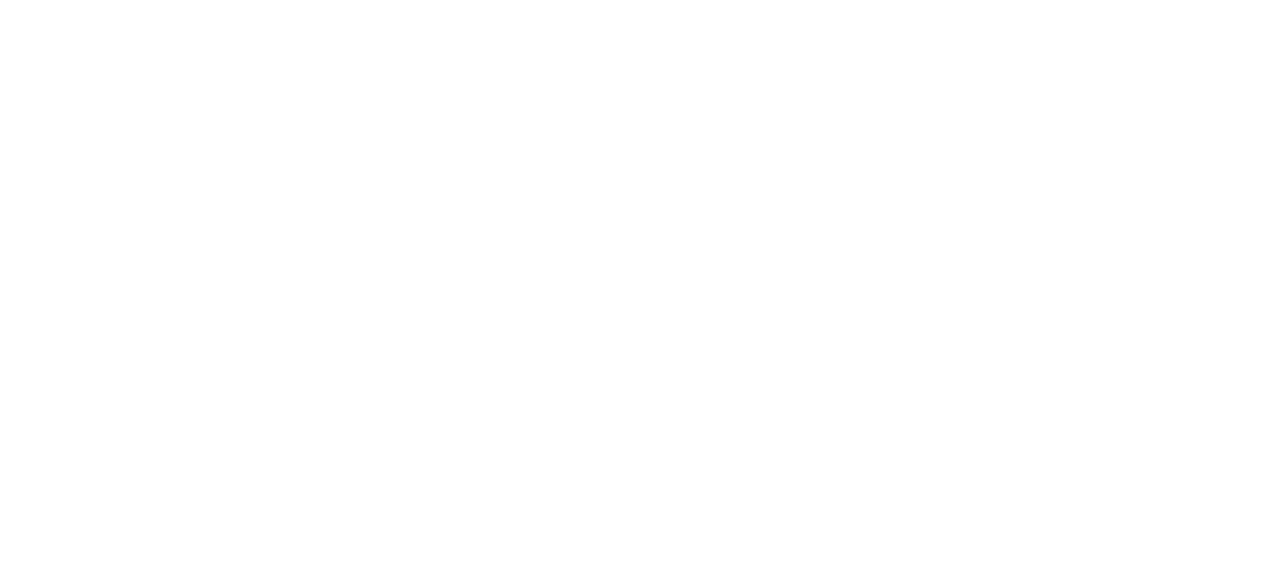
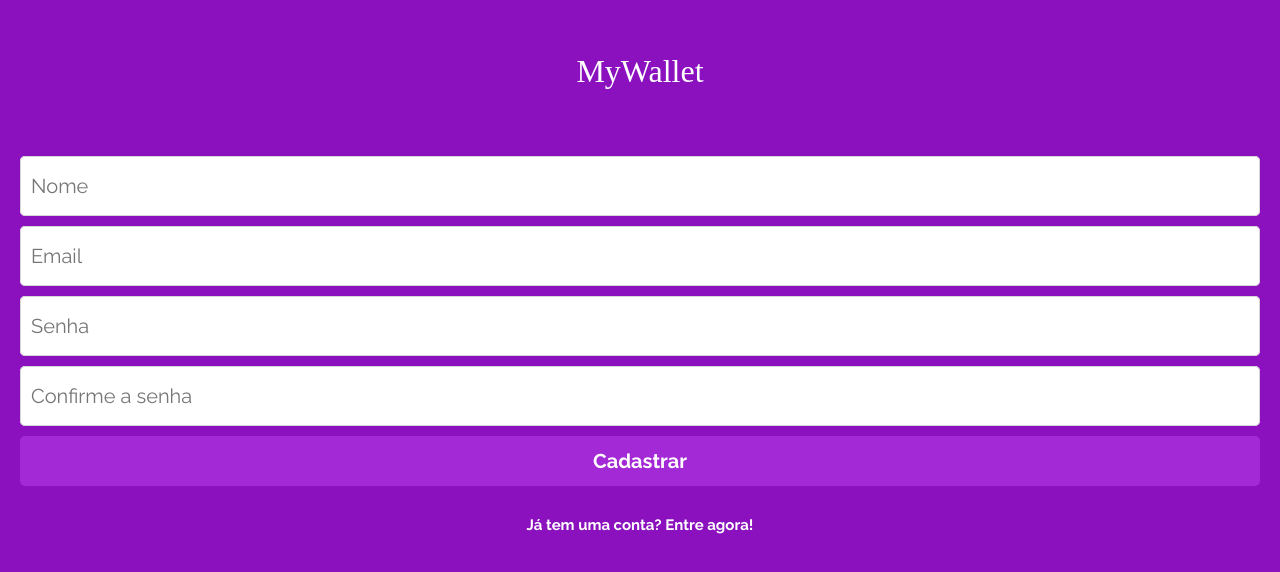
Before and after one commit to danielpqb/projeto13-mywallet-front, a React (Create React App) app: page /register in a window 1280 px wide. Before the commit this address had no page. Shown: the part 120-692 px from the top of the page. Built offline with nearby package versions, Linux system fonts and the light colour scheme; a web font is replaced by a local one.

Commit message:
Login and Register Screen

```diff
--- a/src/components/App.jsx
+++ b/src/components/App.jsx
@@ -5,6 +5,7 @@
 
 import Login from "./Screens/Login";
 import Register from "./Screens/Register";
+import Balance from "./Screens/Balance";
 
 export default function App() {
   return (
@@ -14,7 +15,8 @@
           <GlobalStyle />
           <Routes>
             <Route path="/" element={<Login />}></Route>
-            <Route path="/" element={<Register />}></Route>
+            <Route path="/register" element={<Register />}></Route>
+            <Route path="/balance" element={<Balance />}></Route>
           </Routes>
         </UserContext.Provider>
       </BrowserRouter>
--- /dev/null
+++ b/src/components/Screens/Balance.jsx
@@ -0,0 +1,30 @@
+import styled from "styled-components";
+
+export default function Balance() {
+  return (
+    <Container>
+      <h1>Olá, Fulano</h1>
+      <div></div>
+    </Container>
+  );
+}
+
+const Container = styled.div`
+  & {
+    width: calc(100vw - (100vw - 100%));
+    height: 100vh;
+
+    flex-direction: column;
+    justify-content: flex-start;
+
+    padding: 20px;
+
+    font-weight: 700;
+    font-size: 15px;
+  }
+
+  h1 {
+    font-weight: 700;
+    font-size: 26px;
+  }
+`;
--- a/src/components/Screens/Login.jsx
+++ b/src/components/Screens/Login.jsx
@@ -1,8 +1,8 @@
 import { Link } from "react-router-dom";
 import styled from "styled-components";
-import InputBox from "../InputBox";
-import Logo from "../Logo";
-import SubmitButton from "../SubmitButton";
+import InputBox from "../Common/InputBox";
+import Logo from "../Common/Logo";
+import SubmitButton from "../Common/SubmitButton";
 
 export default function Login() {
   function handleSubmit(e) {
--- a/src/components/Screens/Register.jsx
+++ b/src/components/Screens/Register.jsx
@@ -1,8 +1,8 @@
 import { Link } from "react-router-dom";
 import styled from "styled-components";
-import InputBox from "../InputBox";
-import Logo from "../Logo";
-import SubmitButton from "../SubmitButton";
+import InputBox from "../Common/InputBox";
+import Logo from "../Common/Logo";
+import SubmitButton from "../Common/SubmitButton";
 
 export default function Register() {
   function handleSubmit(e) {
@@ -14,13 +14,15 @@
       <Logo />
 
       <RegisterForm action="" onSubmit={handleSubmit}>
+        <InputBox name="name" placeholder="Nome" />
         <InputBox name="email" placeholder="Email" />
         <InputBox name="password" placeholder="Senha" />
+        <InputBox name="confirmPassword" placeholder="Confirme a senha" />
 
-        <SubmitButton>Entrar</SubmitButton>
+        <SubmitButton>Cadastrar</SubmitButton>
       </RegisterForm>
 
-      <Link to={"/register"}>Primeira vez? Cadastre-se!</Link>
+      <Link to={"/"}>Já tem uma conta? Entre agora!</Link>
     </Container>
   );
 }
```
Also changed, not shown: src/components/Common/InputBox.jsx (renamed from src/components/InputBox.jsx), src/components/Common/Logo.jsx (renamed from src/components/Logo.jsx), src/components/Common/SubmitButton.jsx (renamed from src/components/SubmitButton.jsx).
